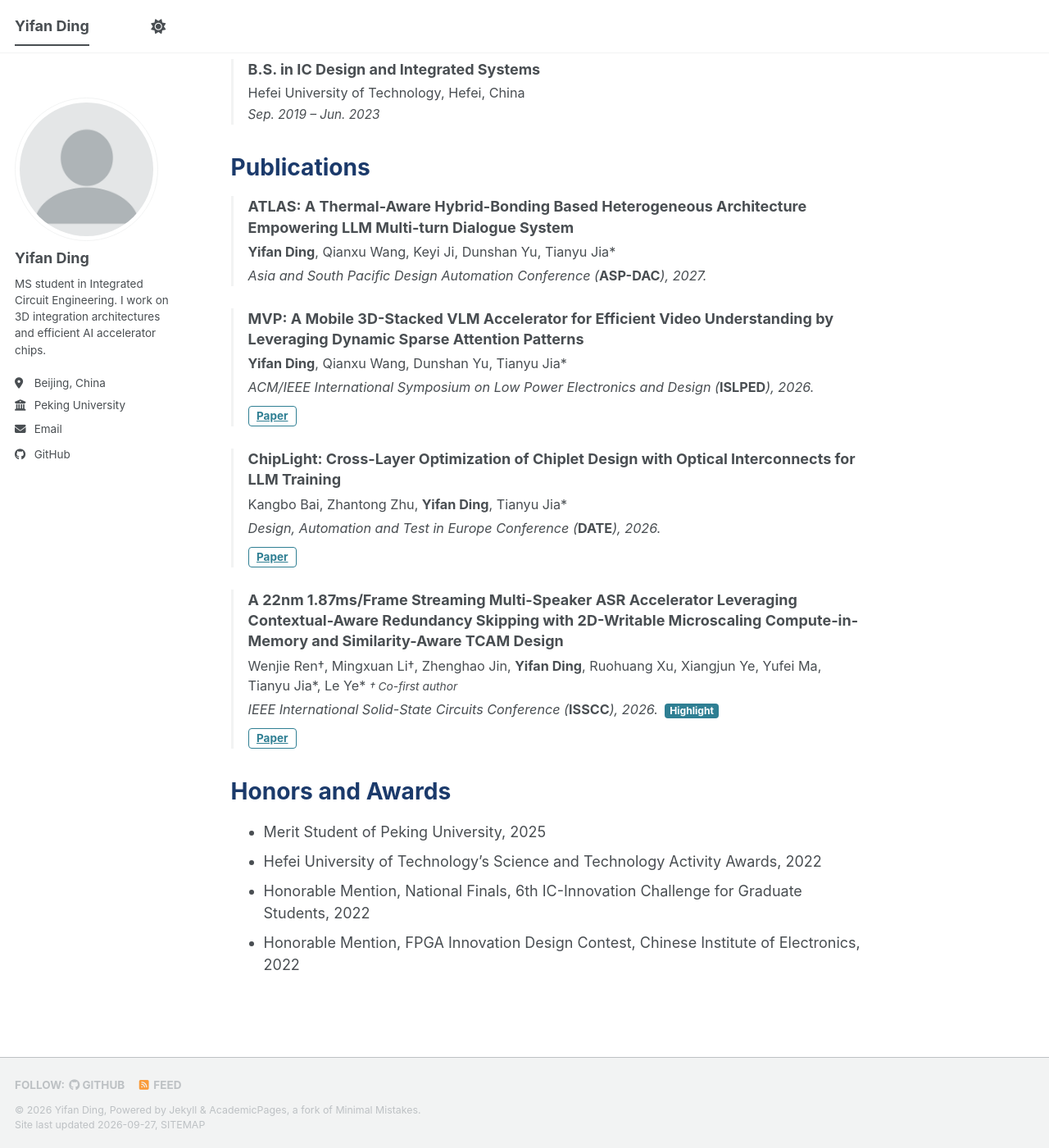
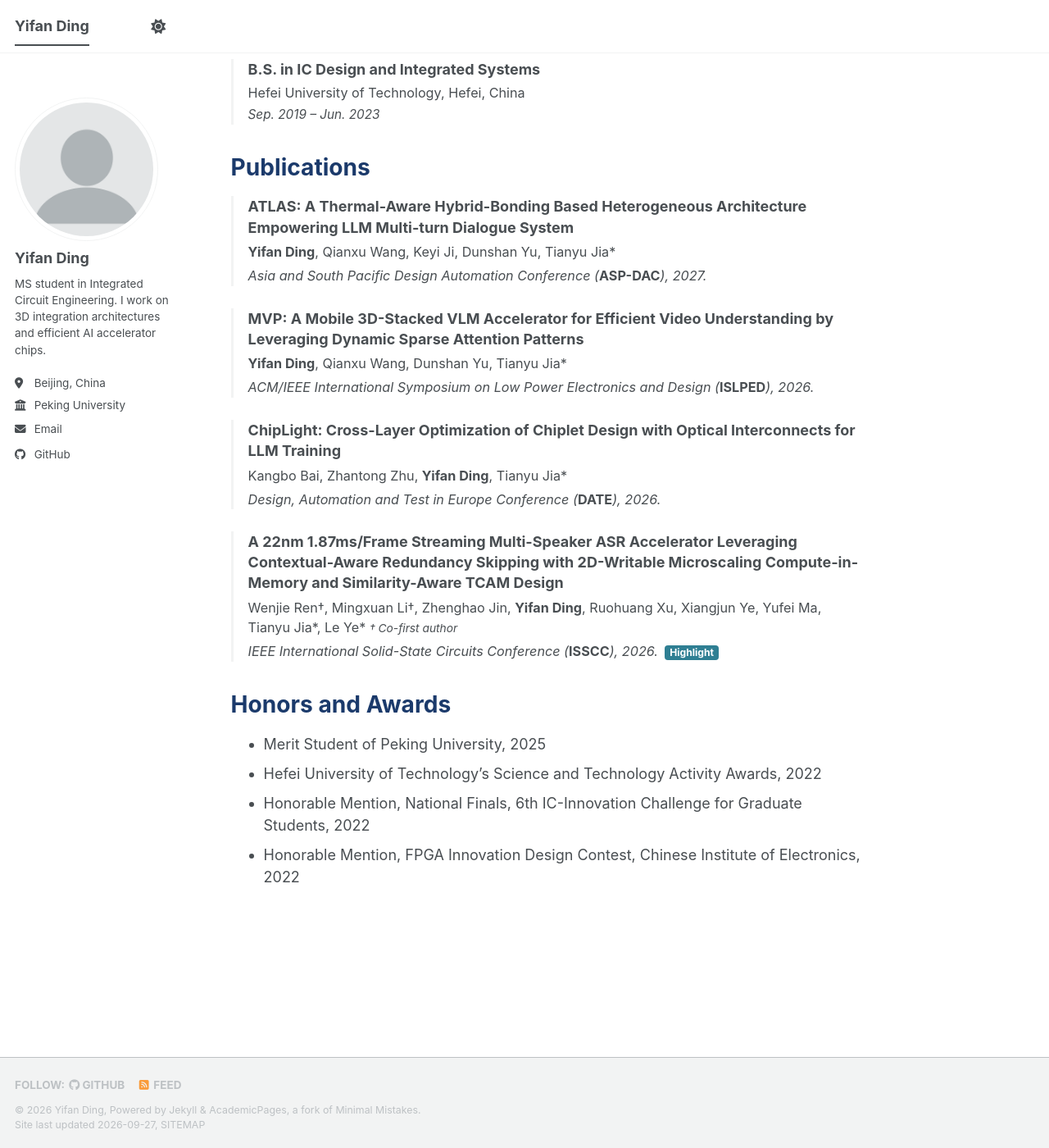
Before and after one commit to DylanDing54/DylanDing54.github.io, a Jekyll site: the page built from _pages/about.md, in a window 1280 px wide and 1400 px high, scrolled down 769 px. Shown: the whole window at 82% size. Built offline with Jekyll 4.4.1, drawn with Linux system fonts in a browser that asks for light colours; a style sheet for code colours, icons or effects is not loaded.

Commit message:
Link publication titles instead of separate buttons
Co-Authored-By: Claude Opus 5 (1M context) <noreply@anthropic.com>

```diff
--- a/_pages/about.md
+++ b/_pages/about.md
@@ -38,16 +38,9 @@ Publications
 <div class="publication-list">
 {% for post in site.publications reversed %}
   <div class="publication-item">
-    <div class="publication-title">{{ post.title }}</div>
+    <div class="publication-title">{% if post.paperurl %}<a href="{{ post.paperurl }}" target="_blank" rel="noopener">{{ post.title }}</a>{% else %}{{ post.title }}{% endif %}</div>
     <div class="publication-authors">{{ post.authors }}{% if post.author_note %} <span class="publication-note">{{ post.author_note }}</span>{% endif %}</div>
     <div class="publication-venue">{{ post.venue }}{% if post.venue_short %} (<span class="publication-venue-short">{{ post.venue_short }}</span>){% endif %}, {% if post.year %}{{ post.year }}{% else %}{{ post.date | date: "%Y" }}{% endif %}.{% if post.note %} <span class="publication-badge">{{ post.note }}</span>{% endif %}</div>
-    {% if post.paperurl or post.codeurl or post.slidesurl %}
-    <div class="publication-links">
-      {% if post.paperurl %}<a class="publication-link" href="{{ post.paperurl }}" target="_blank" rel="noopener">Paper</a>{% endif %}
-      {% if post.codeurl %}<a class="publication-link" href="{{ post.codeurl }}" target="_blank" rel="noopener">Code</a>{% endif %}
-      {% if post.slidesurl %}<a class="publication-link" href="{{ post.slidesurl }}" target="_blank" rel="noopener">Slides</a>{% endif %}
-    </div>
-    {% endif %}
   </div>
 {% endfor %}
 </div>
--- a/_sass/layout/_custom.scss
+++ b/_sass/layout/_custom.scss
@@ -19,6 +19,22 @@
     line-height: 1.4;
     margin-bottom: 0.3em;
     color: var(--global-text-color);
+
+    a {
+        color: var(--global-text-color);
+        text-decoration: none;
+        transition: $global-transition;
+
+        &:visited {
+            color: var(--global-text-color);
+        }
+
+        &:hover,
+        &:focus {
+            color: var(--global-link-color);
+            text-decoration: underline;
+        }
+    }
 }
 
 .publication-authors {
@@ -58,39 +74,6 @@
     background-color: var(--global-base-color);
     color: #fff;
     vertical-align: middle;
-}
-
-.publication-links {
-    margin-top: 0.4em;
-}
-
-.publication-link {
-    display: inline-block;
-    font-size: 0.75em;
-    font-weight: 700;
-    line-height: 1;
-    padding: 0.35em 0.7em;
-    margin-right: 0.4em;
-    border: 1px solid var(--global-base-color);
-    border-radius: $border-radius;
-    color: var(--global-base-color);
-    text-decoration: none;
-    transition: $global-transition;
-
-    &:hover,
-    &:focus {
-        background-color: var(--global-base-color);
-        color: #fff;
-        text-decoration: none;
-    }
-
-    &:visited {
-        color: var(--global-base-color);
-    }
-
-    &:visited:hover {
-        color: #fff;
-    }
 }
 
 /* --- Education --- */
```
